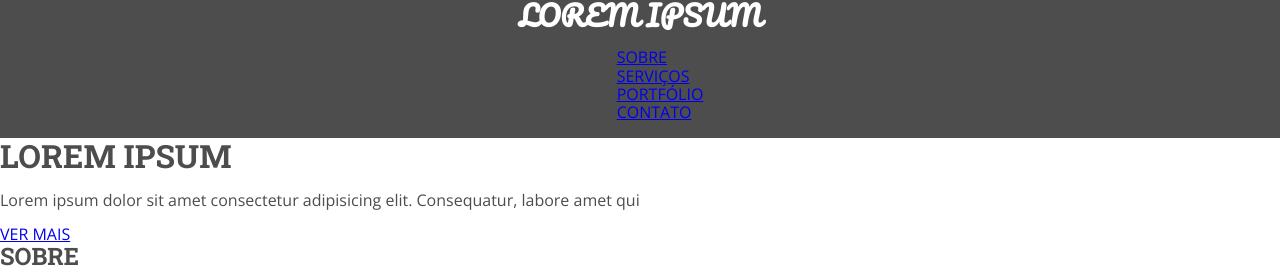
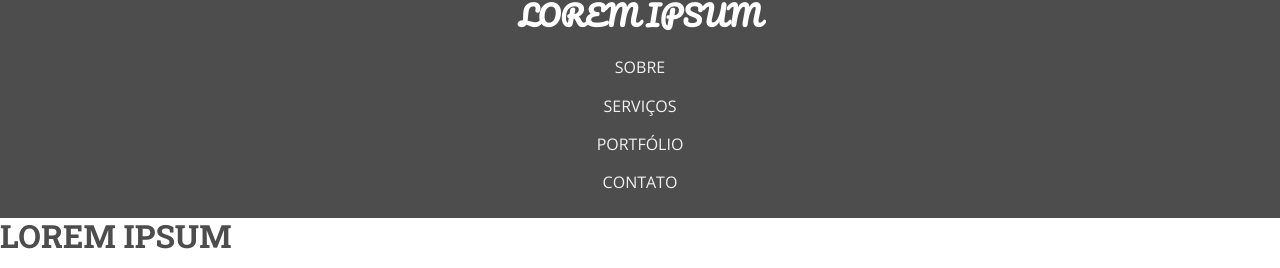
Before and after one commit to Bruno1903/Project-Front-End-Responsive, a plain HTML site: page index.html in a window 1280 px wide. Shown: the top 268 px of the page. Drawn offline with nearby package versions, Linux system fonts and the light colour scheme.

Commit message:
Adiciona novos estilos para a lista do site (ul)

```diff
--- a/css/estilos.css
+++ b/css/estilos.css
@@ -32,3 +32,26 @@ nav > a {
     font-size: 28px;
     font-family: Pacifico, serif;
 }
+
+
+nav ul {
+    list-style: none;  /*Remove as bolinhas da lista*/
+    padding: 0; /*Remove o espaçamento interno da lista*/
+    display: flex;
+    flex-direction: column; /*Deixa a lista em coluna novamente*/
+    align-items: center;
+    width: 100%;
+}
+
+nav ul li {
+    text-align: center;
+    width: 100%;
+}
+
+nav ul li a {
+    display: inline-block; /*Em um elemento de bloco eu posso alterar o espaçamento interno (padding)*/
+    padding: 10px 0;
+    width: 100%; /*Campo inteiro clicável*/
+    text-decoration: none; /*Remove decoração para tirar o sublinhado*/
+    color: #f1f1f1;
+}
```
